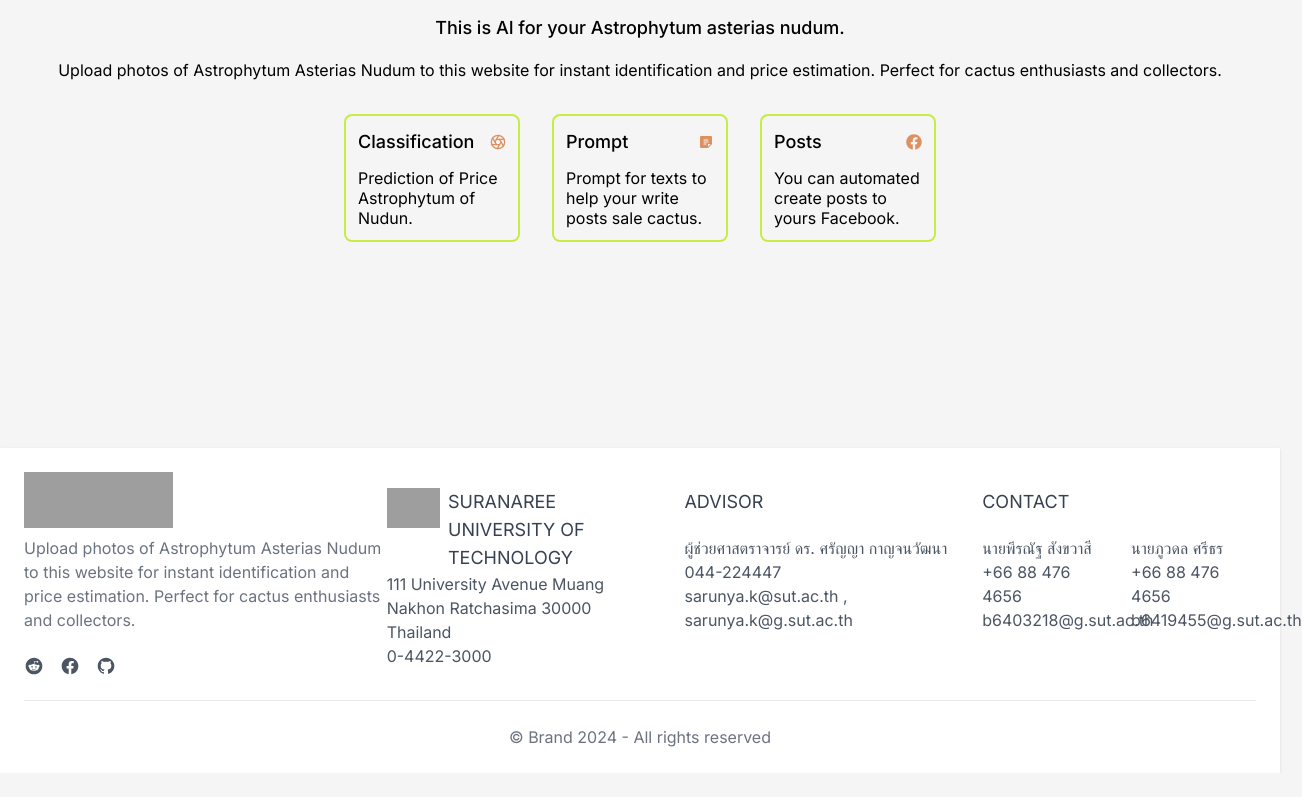
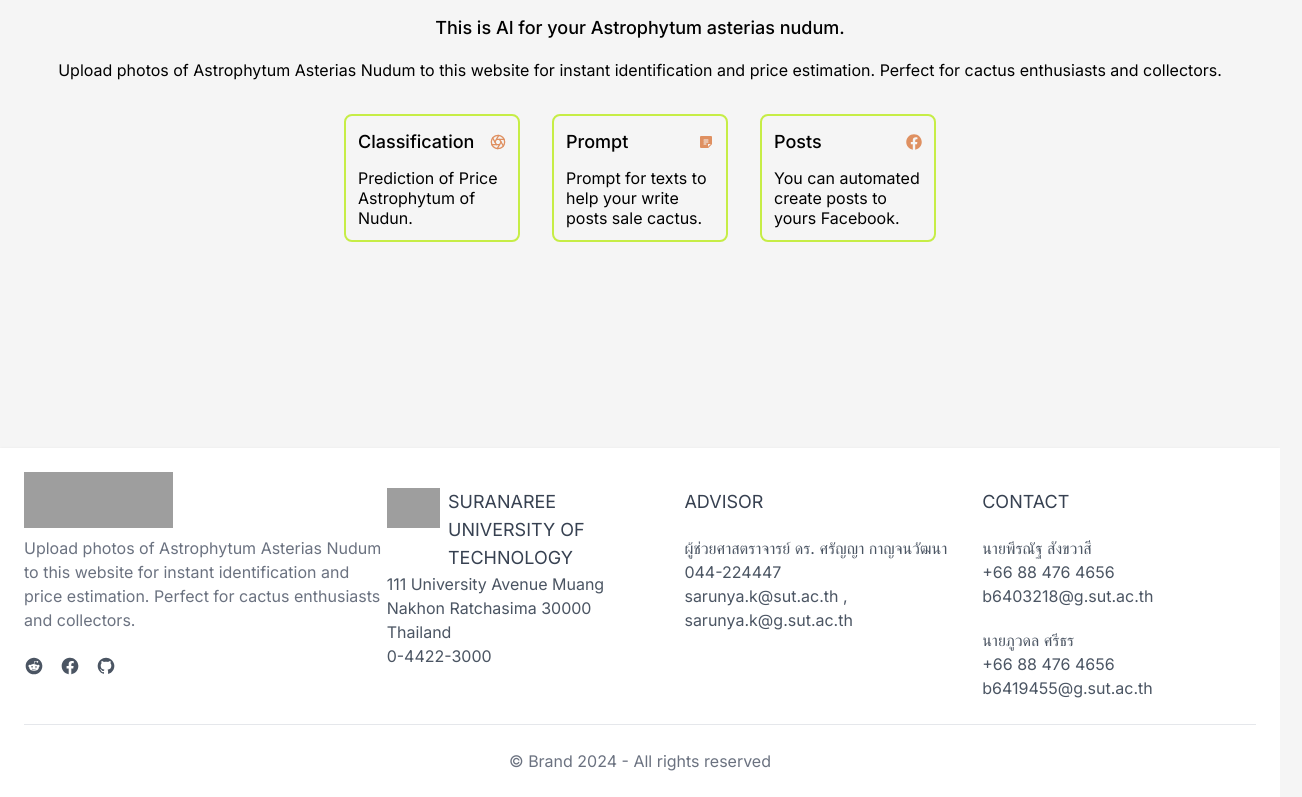
Before and after one commit to BHU23/price_of_astrophytum, a Next.js app: page / in a window 1280 px wide. Shown: the part 352-1149 px from the top of the page, 1302 px wide, since content can reach past the window. Before the commit the page ends 1125 px from the top, so only its background shows below. Built offline with nearby package versions, Linux system fonts and the light colour scheme; grey boxes are pictures that could not be loaded.

Commit message:
edit layout footer

```diff
--- a/src/components/footer.tsx
+++ b/src/components/footer.tsx
@@ -4,9 +4,9 @@ export default function Footer() {
             <footer className="bg-white dark:bg-card shadow">
                 <div className="container p-6  max-w-full">
                     <div className="lg:flex justify-between">
-                        <div className="-mx-6 lg:w-2/6">
+                        <div className="-mx-6 lg:w-2/6 h-full">
                             <div className="px-6">
-                                <div className="flex flex-row items-center">
+                                <div className="flex flex-row items-center h-full">
                                     <a href="/">
                                         <img
                                             className="w-auto h-12 sm:h-14"
@@ -88,13 +88,12 @@ export default function Footer() {
 
                                 <div>
                                 <h3 className="text-gray-700 uppercase dark:text-white mb-5 text-lg">Contact</h3>
-                                    <div className="grid grid-cols-1 gap-6 sm:grid-cols-1 md:grid-cols-1 lg:grid-cols-2">
+                                    <div className="grid grid-cols-1 gap-5 sm:grid-cols-1 md:grid-cols-1">
 
-
-                                        <div>
-                                            <div className="block  text-base text-gray-600 dark:text-gray-400">นายพีรณัฐ สังขวาสี</div>
-                                            <span className="block  text-base text-gray-600 dark:text-gray-400 hover:underline">+66 88 476 4656</span>
-                                            <span className="block text-base text-gray-600 dark:text-gray-400 hover:underline">b6403218@g.sut.ac.th</span>
+                                        <div className="flex flex-col">
+                                            <div className="block text-base text-gray-600 dark:text-gray-400">นายพีรณัฐ สังขวาสี</div>
+                                            <span className="block text-base text-gray-600 dark:text-gray-400 hover:underline">+66 88 476 4656</span>
+                                            <span className=" text-base text-gray-600 dark:text-gray-400 hover:underline">b6403218@g.sut.ac.th</span>
                                         </div>
                                         <div>
                                             <div className="block text-base text-gray-600 dark:text-gray-400">นายภูวดล ศรีธร</div>
```
